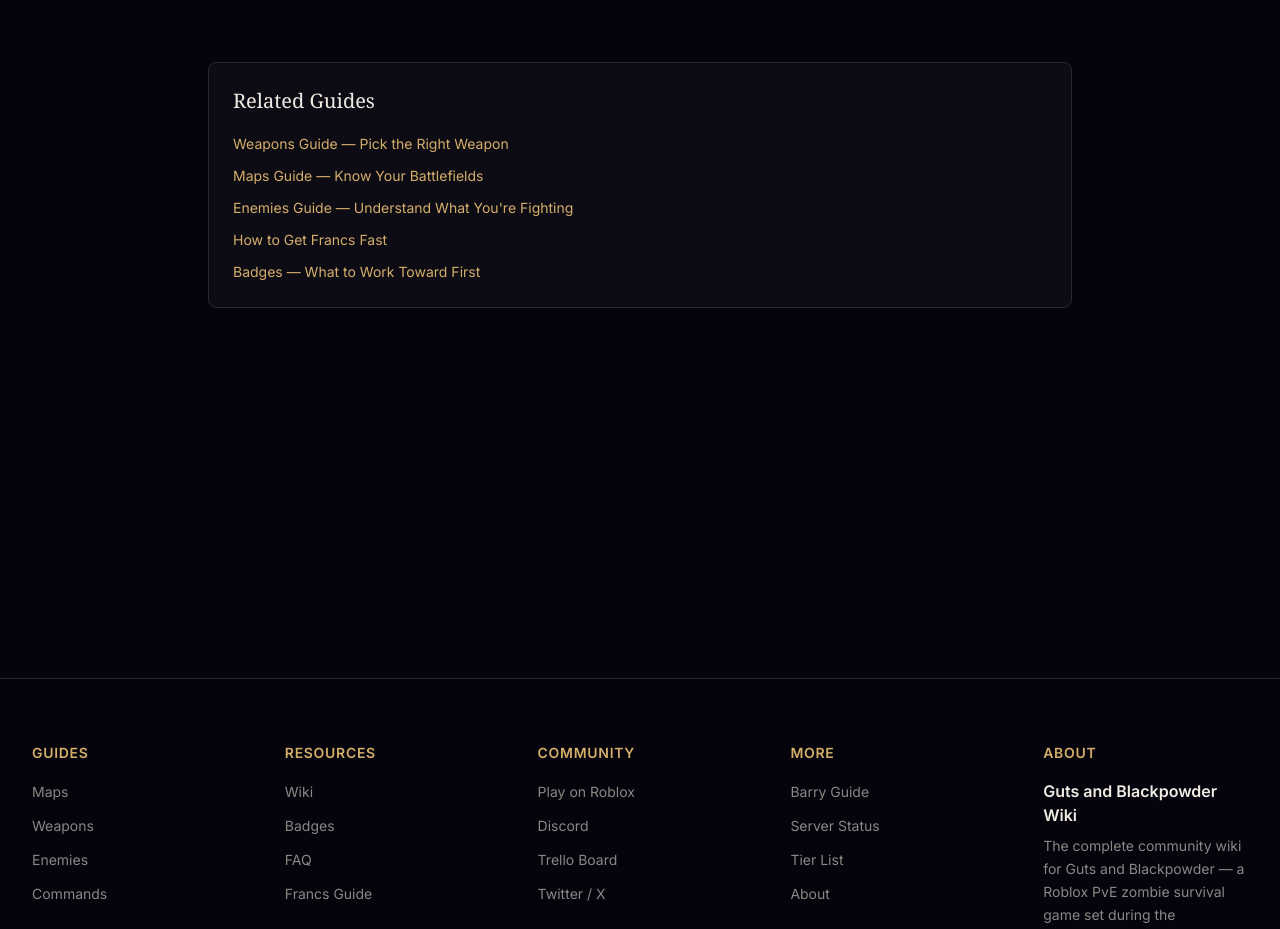
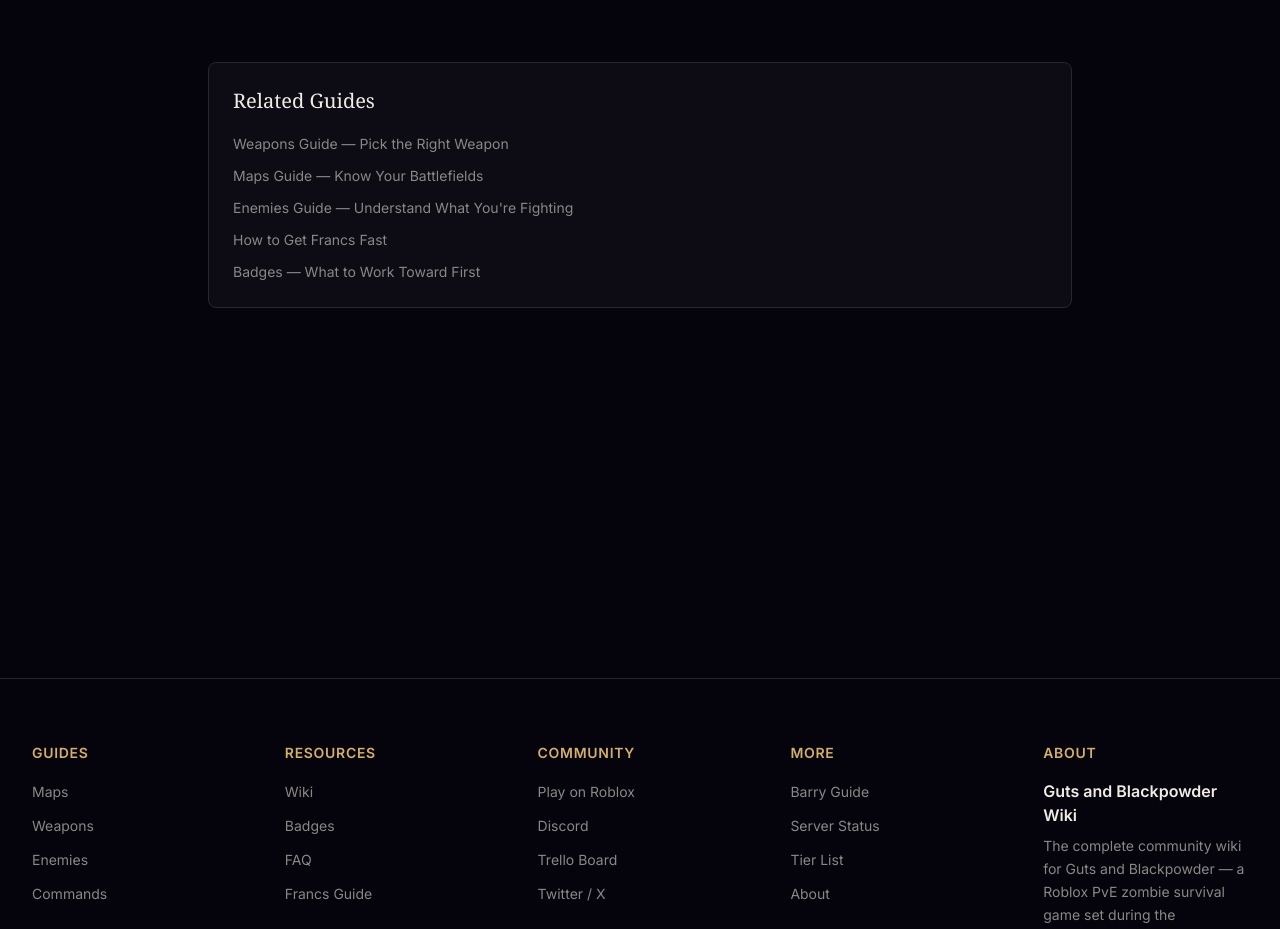
Before and after one commit to viridi0618/guts-and-blackpowder-wiki, a Next.js app: page /guides in a window 1280 px wide. Shown: the part 3220-4149 px from the top of the page. Built offline with nearby package versions, Linux system fonts and the light colour scheme.

Commit message:
Remove 404 links from guides Related Guides section (temp placeholder text)

```diff
--- a/src/app/guides/page.tsx
+++ b/src/app/guides/page.tsx
@@ -162,11 +162,11 @@ export default function GuidesPage() {
           <div className="rounded-lg p-6" style={{ backgroundColor: "rgba(255,255,255,0.03)", border: "1px solid #2a2826" }}>
             <h3 className="font-serif text-xl text-[#f0ece4] mb-4">Related Guides</h3>
             <ul className="space-y-2">
-              <li><a href="/weapons" className="text-sm text-[#d4af6a] hover:underline">Weapons Guide — Pick the Right Weapon</a></li>
-              <li><a href="/maps" className="text-sm text-[#d4af6a] hover:underline">Maps Guide — Know Your Battlefields</a></li>
-              <li><a href="/enemies" className="text-sm text-[#d4af6a] hover:underline">Enemies Guide — Understand What You&apos;re Fighting</a></li>
-              <li><a href="/guides/francs" className="text-sm text-[#d4af6a] hover:underline">How to Get Francs Fast</a></li>
-              <li><a href="/badges" className="text-sm text-[#d4af6a] hover:underline">Badges — What to Work Toward First</a></li>
+              <li><span className="text-sm text-[#8a8884]">Weapons Guide — Pick the Right Weapon</span></li>
+              <li><span className="text-sm text-[#8a8884]">Maps Guide — Know Your Battlefields</span></li>
+              <li><span className="text-sm text-[#8a8884]">Enemies Guide — Understand What You&apos;re Fighting</span></li>
+              <li><span className="text-sm text-[#8a8884]">How to Get Francs Fast</span></li>
+              <li><span className="text-sm text-[#8a8884]">Badges — What to Work Toward First</span></li>
             </ul>
           </div>
         </div>
```
